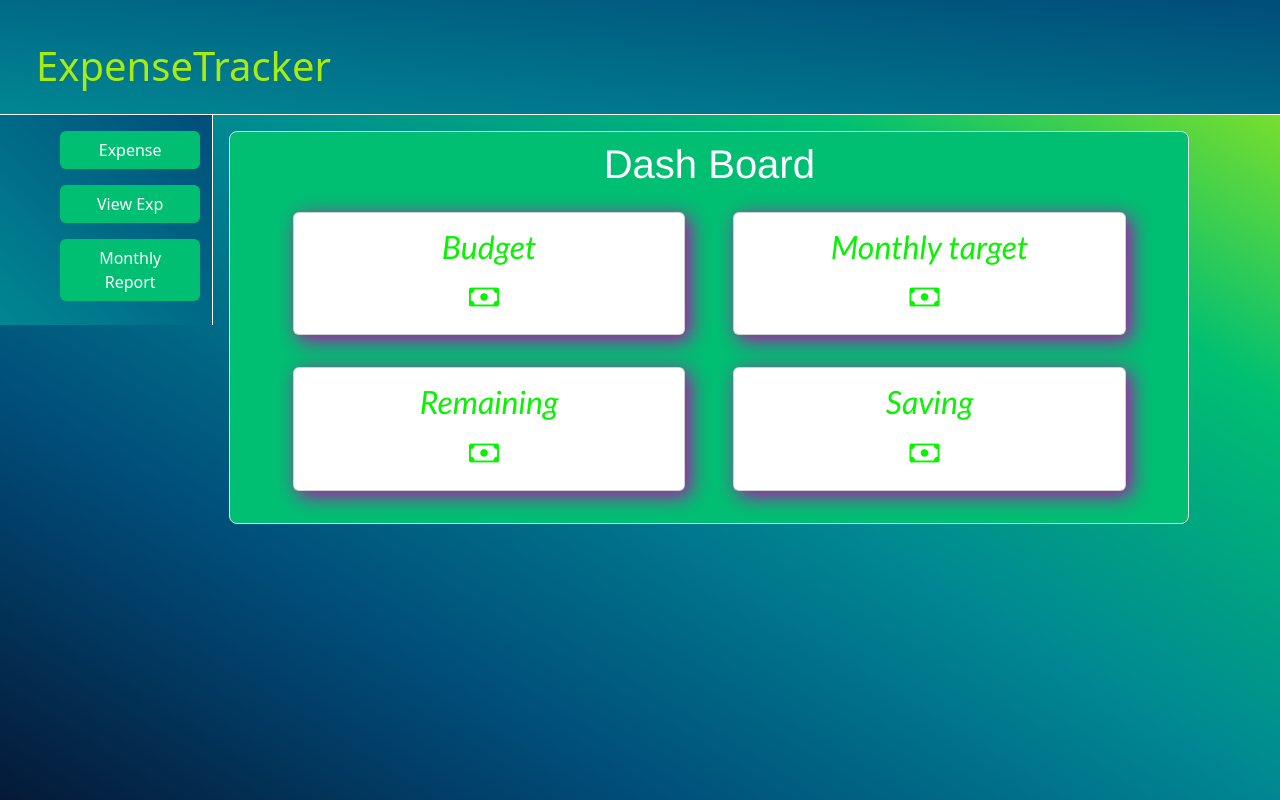
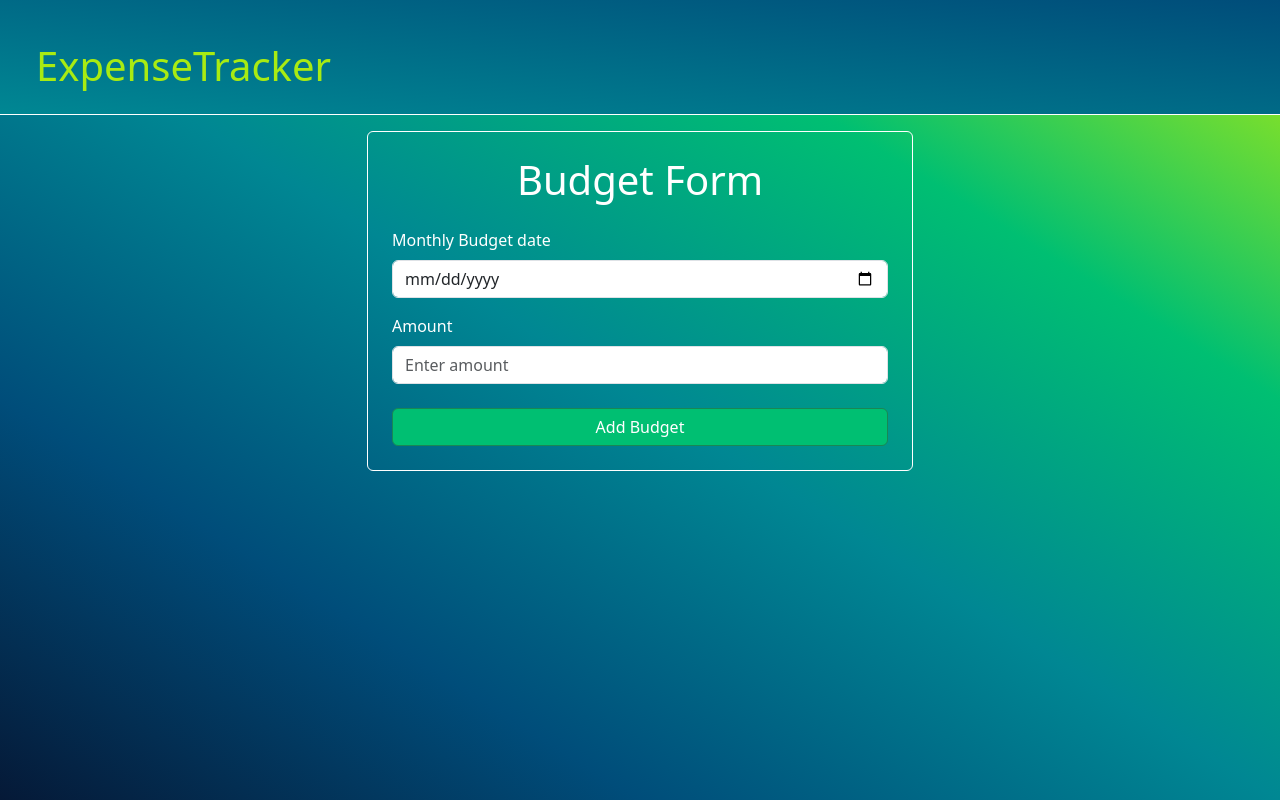
Before and after one commit to Hasniandehwar/JavaScript_Practice, a website: page Expense_Tracker/index.html in a window 1280 px wide. Drawn offline with nearby package versions, Linux system fonts and the light colour scheme.

Commit message:
Code Added

```diff
--- a/Expense_Tracker/index.html
+++ b/Expense_Tracker/index.html
@@ -20,14 +20,64 @@
     </header>
 
     <main class="container-fluid">
-        <div class="row d-flex">
-            <section class="d-none d-md-block d-lg-block col-lg-2 col-md-3 side_bar">
-                <div class="d-flex flex-row flex-md-column justify-content-sm-evenly gap-3 mt-3 ms-5 mb-4" id="btns">
-                         <button class="btn">Expense</button>
-                        <button class="btn">View Exp</button>
-                        <button class="btn">Monthly Report</button>
+       <div class="container mt-3">
+          <div class="row justify-content-center">
+                 <div class="col-12 col-md-6">
+                     <div class="border border-white p-4 rounded">
+                            <h1 class="text-white text-center mb-4">Budget Form</h1>
+
+                            <form id="form_budget">
+                                <!-- Budget Name -->
+                                <div class="mb-3">
+                                <label for="Budget_Date" class="form-label text-white">
+                                Monthly Budget date
+                                </label>
+                            <input
+                            type="date"
+                            class="form-control"
+                            id="Budget_Date"
+                            placeholder="Enter budget name"
+                            required
+                            >
+                            </div>
+
+                        <!-- Budget Amount -->
+                        <div class="mb-4">
+                            <label for="Budget_amount" class="form-label text-white">
+                            Amount
+                            </label>
+                            <input
+                            type="number"
+                            class="form-control"
+                            id="Budget_amount"
+                            placeholder="Enter amount"
+                            required
+                            >
+                        </div>
+
+                        <!-- Submit Button -->
+                        <div class="d-grid">
+                            <button type="submit" class="btn btn-success" id="Submit">
+                            Add Budget
+                            </button>
+                        </div>
+                        </form>
+
+                    </div>
+
+                    </div>
                 </div>
+            </div>
 
+        <div class="row d-flex d-none">
+            <section class="d-none d-md-block d-lg-block col-lg-2 col-md-3 side_bar col-sm-7">
+                <div class="d-flex flex-sm-row flex-md-column flex-wrap gap-3 mt-3 ms-2 mb-4" id="btns">
+                        <button class="btn flex-sm-fill">Expense</button>
+                        <button class="btn flex-sm-fill">View Exp</button>
+                        <button class="btn flex-sm-fill">Monthly Report</button>
+                        <button class="btn flex-sm-fill">Add Expense</button>
+                        <button class="btn flex-sm-fill">Add Budget</button>
+                </div>
             </section>
             <div class="col-md-7 col-lg-9 div ms-md-3 ms-p-3 mt-3 border rounded-3">
                 <div class="contaioner mt-2">
@@ -65,7 +115,7 @@
                             <div class="row card">
                                     <div class="col-sm-12 col-md-12 d-lg-block text-center">
                                         <h1 class="text">Saving</h1>
-                                        <i class="bi bi-cash "></i>
+                                        <i class="bi bi-cash"></i>
                                     </div>
                                 </div>
                         </div>
--- a/Expense_Tracker/main.js
+++ b/Expense_Tracker/main.js
@@ -15,5 +15,8 @@ menuicon.addEventListener("click" , ()=>{
         div.className = "col-md-7 col-lg-9 div ms-md-3 ms-p-3 mt-3 border rounded-3";
         menuicon.className="d-lg-none d-md-none bi bi-list";
   }
+})
+// form handling
+const Submitbtn=document.querySelector("#Submit")
 
-})
+const total_budget=0;
```
